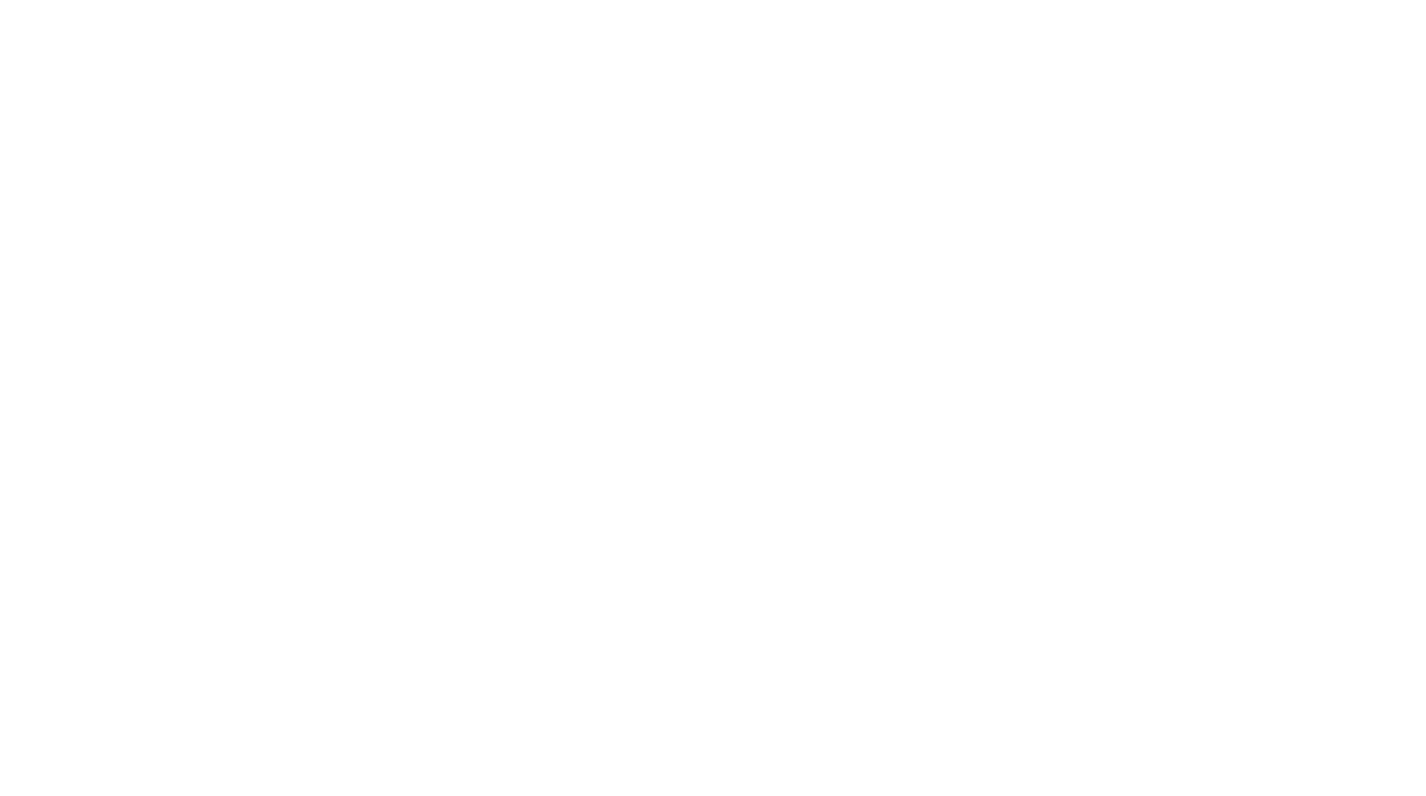
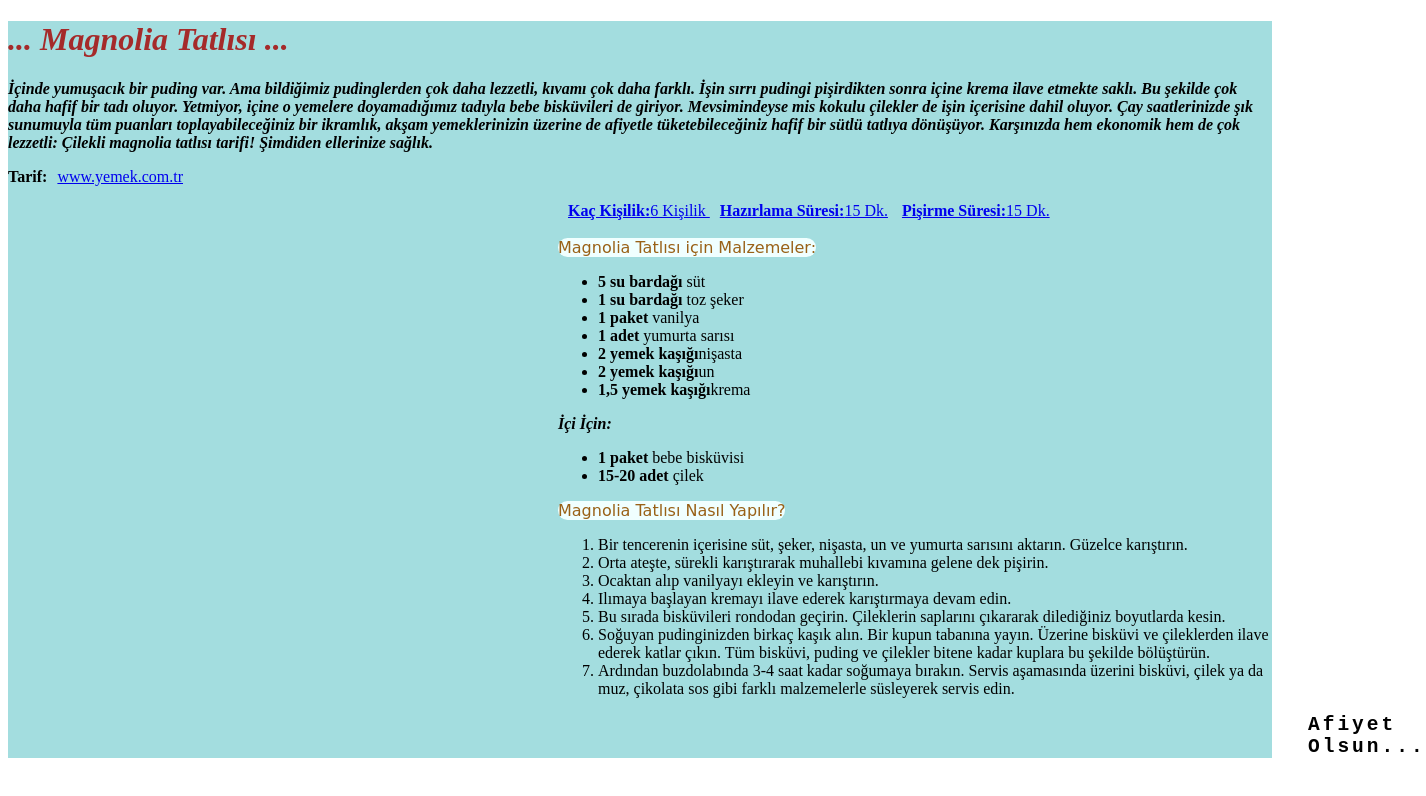
Before and after one commit to zbsercan/Magnolia-Tatl-s-, a plain HTML site: page index.html in a window 1280 px wide. Shown: the whole page, 1426 px wide, since content can reach past the window. Drawn offline with Linux system fonts and the light colour scheme.

Commit message:
içerik eklendi

```diff
--- a/index.html
+++ b/index.html
@@ -5,8 +5,100 @@
     <meta http-equiv="X-UA-Compatible" content="IE=edge">
     <meta name="viewport" content="width=device-width, initial-scale=1.0">
     <title>Magnolia Tatlısı</title>
+<style>
+    #arkaplan{
+        background-color: rgb(163, 221, 223);
+        height: ;
+
+    }
+    h1{
+        color: brown;
+    }
+    .baslik{
+        background-color: azure;
+        font-family: cursive;
+        color: rgb(153, 97, 23);
+        border-radius: 15px;
+    }
+    article{
+        margin-left: 550px;
+    }
+    footer{
+        margin-left: 1300px;
+        font-family: monospace;
+        letter-spacing: 3px;
+    }
+    a{
+        margin-left: 10px;
+    }
+</style>
 </head>
 <body>
+    <!--header start-->
+<div id="arkaplan">
+    <header>
+    <h1><em>... Magnolia Tatlısı ...</em></h1>
+        <p><strong><em>
+        İçinde yumuşacık bir puding var. Ama bildiğimiz pudinglerden çok daha lezzetli, kıvamı çok daha farklı. İşin sırrı pudingi pişirdikten sonra içine krema ilave etmekte saklı. Bu şekilde çok daha hafif bir tadı oluyor. Yetmiyor, içine o yemelere doyamadığımız tadıyla bebe bisküvileri de giriyor. Mevsimindeyse mis kokulu çilekler de işin içerisine dahil oluyor.
+        Çay saatlerinizde şık sunumuyla tüm puanları toplayabileceğiniz bir ikramlık, akşam yemeklerinizin üzerine de afiyetle tüketebileceğiniz hafif bir sütlü tatlıya dönüşüyor. Karşınızda hem ekonomik hem de çok lezzetli: Çilekli magnolia tatlısı tarifi! Şimdiden ellerinize sağlık.
+        </em></strong></p>
+            <p>
+                <strong>Tarif:</strong><a href="www.yemek.com.tr">www.yemek.com.tr</a>
+            </p>
+    <!--header end-->
+    </header>
+    <!--section start-->
 
+        <article>
+            <a href="#" ><strong>Kaç Kişilik:</strong>6 Kişilik </a>
+            <a href="#" ><strong>Hazırlama Süresi:</strong>15 Dk.</a>
+            <a href="#" ><strong>Pişirme Süresi:</strong>15 Dk. </a>
+        <br>
+        <br>
+                    <span class="baslik">
+                        Magnolia Tatlısı için Malzemeler:
+                    </span>
+
+                <ul>
+                    <li> <strong>5 su bardağı</strong> süt </li>
+                    <li> <strong> 1  su bardağı</strong> toz şeker</li>
+                    <li> <strong>1 paket</strong> vanilya</li>
+                    <li> <strong>1 adet</strong> yumurta sarısı</li>
+                    <li><strong>2 yemek kaşığı</strong>nişasta</li>
+                    <li><strong>2 yemek kaşığı</strong>un</li>
+                    <li><strong>1,5 yemek kaşığı</strong>krema</li>
+                </ul>
+                    <em><strong>
+                        İçi İçin:
+                    </strong></em>
+                        <ul>
+                            <li><strong>1 paket</strong> bebe bisküvisi</li>
+                            <li><strong>15-20 adet</strong> çilek</li>
+                        </ul>
+
+                            <span class="baslik">
+                                Magnolia Tatlısı Nasıl Yapılır?
+                            </span>
+
+                <ol>
+                    <li>Bir tencerenin içerisine süt, şeker, nişasta, un ve yumurta sarısını aktarın. Güzelce karıştırın.</li>
+                    <li>Orta ateşte, sürekli karıştırarak muhallebi kıvamına gelene dek pişirin.</li>
+                    <li>Ocaktan alıp vanilyayı ekleyin ve karıştırın.</li>
+                    <li>Ilımaya başlayan kremayı ilave ederek karıştırmaya devam edin.</li>
+                    <li>Bu sırada bisküvileri rondodan geçirin. Çileklerin saplarını çıkararak dilediğiniz boyutlarda kesin.</li>
+                    <li>Soğuyan pudinginizden birkaç kaşık alın. Bir kupun tabanına yayın. Üzerine bisküvi ve çileklerden ilave ederek katlar çıkın. Tüm bisküvi, puding ve çilekler bitene kadar kuplara bu şekilde bölüştürün.</li>
+                    <li>Ardından buzdolabında 3-4 saat kadar soğumaya bırakın. Servis aşamasında üzerini bisküvi, çilek ya da muz, çikolata sos gibi farklı malzemelerle süsleyerek servis edin.</li>
+                </ol>
+            <!--section end-->
+        </article>
+            <!--footer start-->
+<footer>
+        <h2>
+            Afiyet Olsun...
+        </h2>
+
+    <!--footer end-->
+</footer>
+</div>
 </body>
 </html>
```
